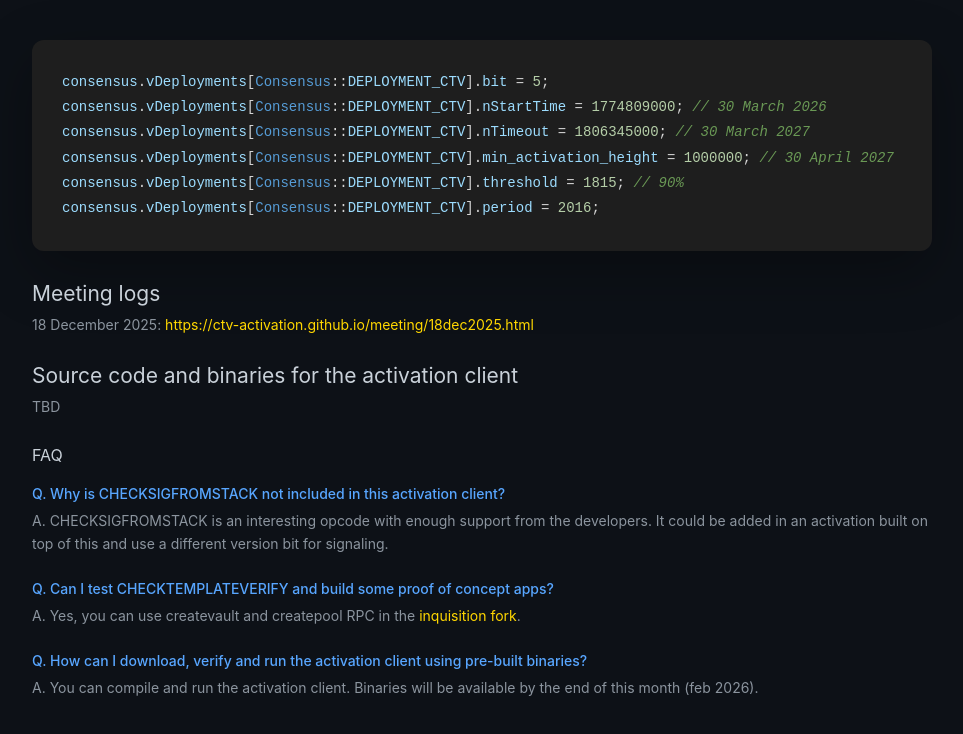
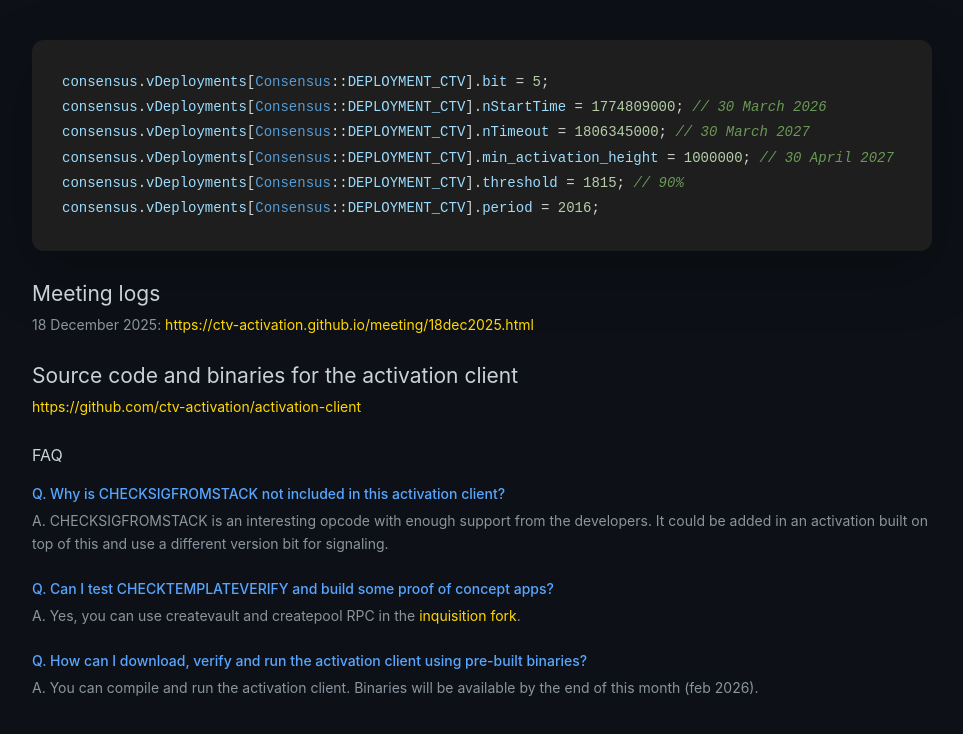
Before and after one commit to ctv-activation/ctv-activation.github.io, a plain HTML site: page index.html in a window 1280 px wide. Shown: the whole page, without its empty margins (158-1121 px from the left). Drawn offline with Linux system fonts and the light colour scheme.

Commit message:
add source code repo link

```diff
--- a/index.html
+++ b/index.html
@@ -144,7 +144,7 @@
 
     <div class="meeting-logs">
         <h2>Source code and binaries for the activation client</h2>
-        <div class="meeting-date">TBD</div>
+        <div class="meeting-date"><a href="https://github.com/ctv-activation/activation-client" target="_blank">https://github.com/ctv-activation/activation-client</a></div>
     </div>
 
     <div class="faq-section">
```
